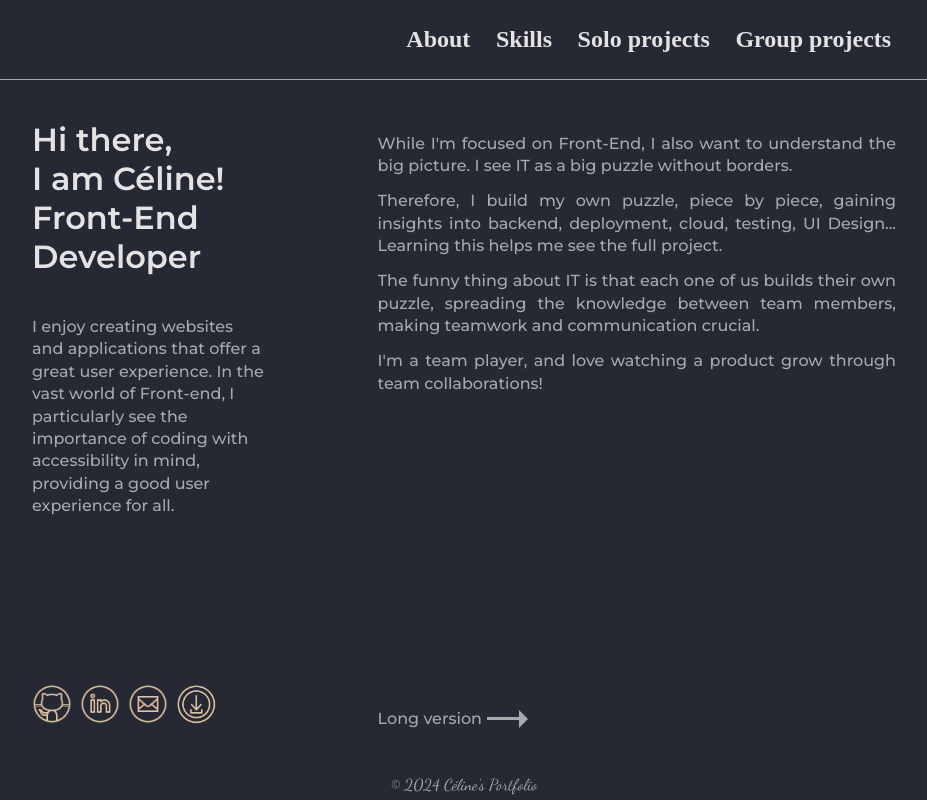
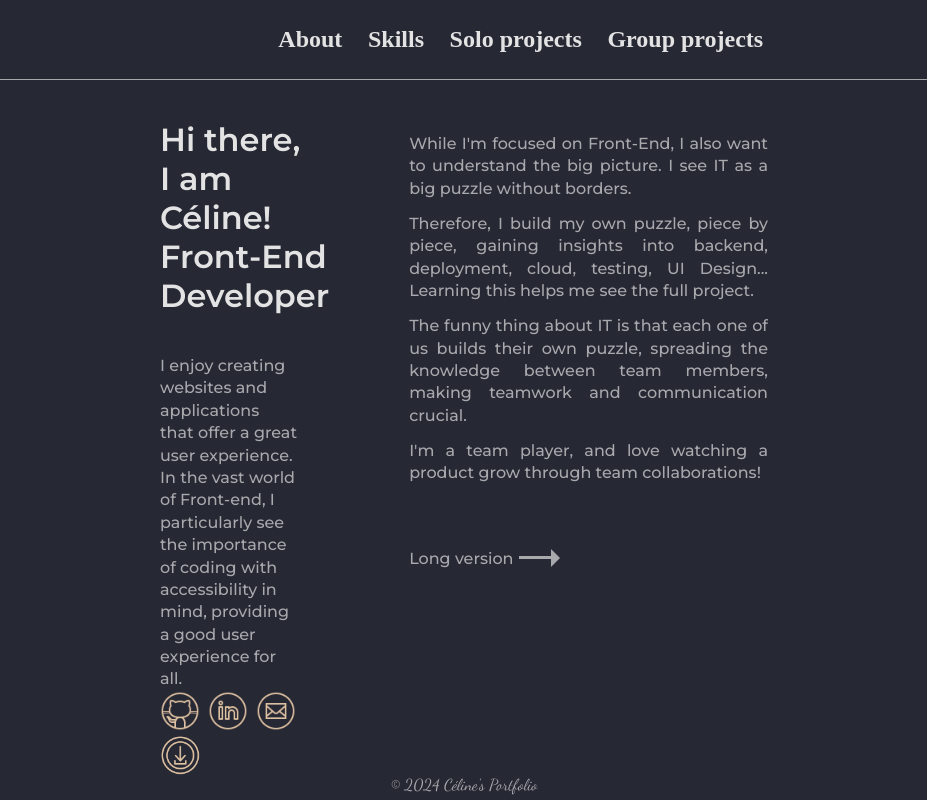
Before and after one commit to ocsiddisco/Portfolio-2023, a Next.js app: page / in a window 1280 px wide. Shown: the whole page, without its empty margins (176-1103 px from the left). Built offline with nearby package versions, Linux system fonts and the light colour scheme.

Commit message:
improve visual on large screen

```diff
--- a/src/components/About/About.jsx
+++ b/src/components/About/About.jsx
@@ -31,7 +31,7 @@ const About = () => {
                 collaborations!
               </p>
             </div>
-            <div className={styles.arrowContainer}>
+            <div className={styles.arrowRightContainer}>
               <p className={styles.textVersion}>Long version</p>
 
               <button
--- a/src/components/About/About.module.css
+++ b/src/components/About/About.module.css
@@ -43,7 +43,7 @@ text-align: justify;
 
 /* Arrows */
 
-.arrowContainer {
+.arrowRightContainer {
     display: flex;
     flex-direction: row;
 
@@ -120,3 +120,13 @@ text-align: justify;
     .arrowLeft:hover:before{
       width:3.5rem;
     }
+
+    @media only screen and (min-width: 1200px) {
+      .aboutInside {
+        justify-content:unset;
+      }
+
+      .arrowRightContainer, .arrowLeftContainer{
+        margin-top: 4rem;
+      }
+    }
--- a/src/components/GroupProjects/GroupProjects.module.css
+++ b/src/components/GroupProjects/GroupProjects.module.css
@@ -4,15 +4,13 @@
     padding-bottom: 2rem;
 }
 
-.insideGroupProjects{
-
-}
-
-.projectsTitel{
-
-}
-
 .listProjects{
     display: flex;
     flex-direction: column;
 }
+
+@media only screen and (min-width: 1200px) {
+    .containerGroupProjects{
+        min-height: 100%;
+    }
+}
--- a/src/components/Layout/Layout.module.css
+++ b/src/components/Layout/Layout.module.css
@@ -54,5 +54,5 @@ grid-template-columns: 2fr 3fr;
 
   @media only screen and (min-width: 1200px) {
     .layoutContainer { align-items: center;}
-    .layoutInside{width: 80%} ;
+    .layoutInside{width: 60%} ;
    }
--- a/src/components/NavBar/NavBar.module.css
+++ b/src/components/NavBar/NavBar.module.css
@@ -48,7 +48,7 @@ z-index: 10;
         justify-content: center;
     }
     .navigationInside {
-        width: 80%;
+        width: 60%;
         margin-right: 10rem;
 } ;
    }
```
